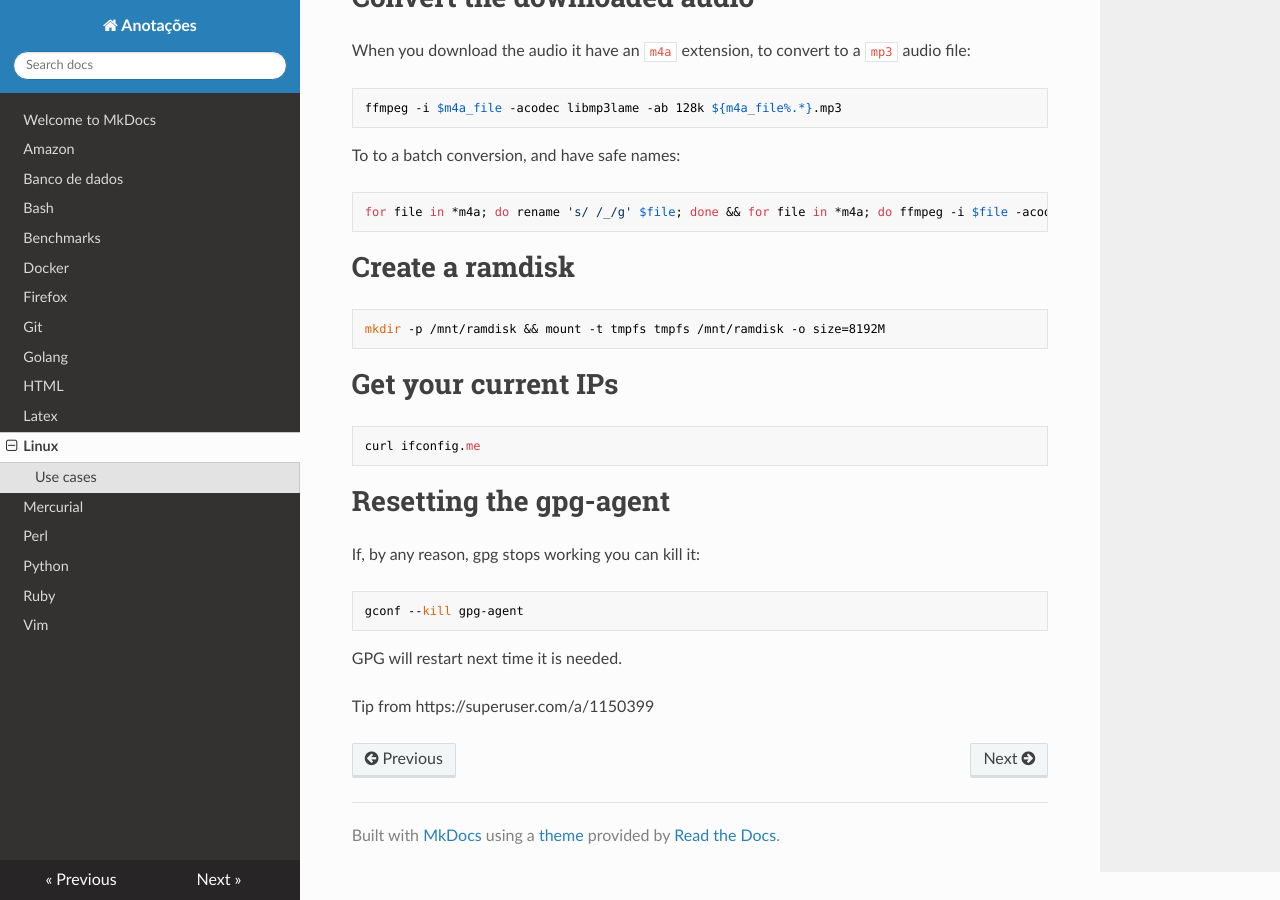
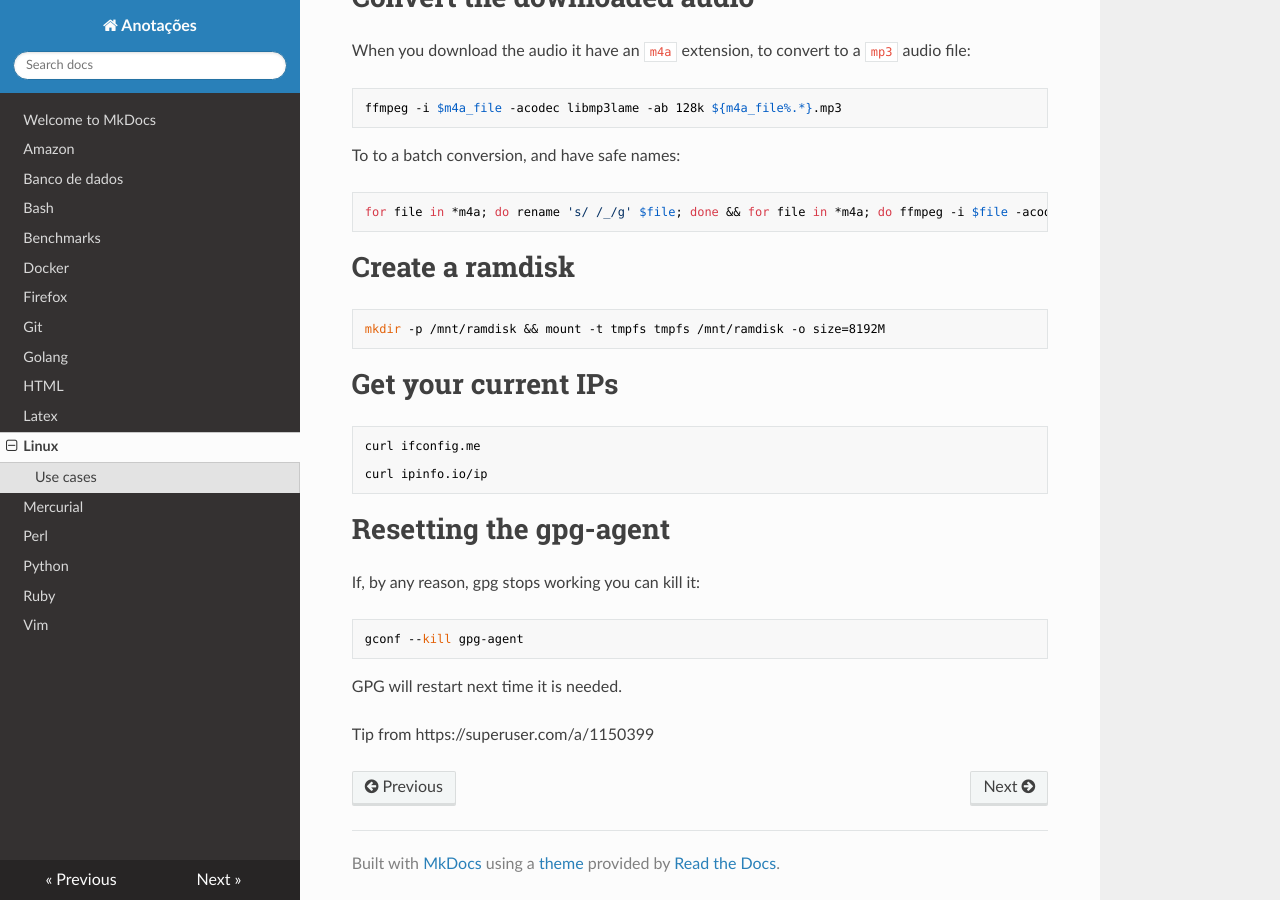
Before and after one commit to hposca/useful_notes, an MkDocs documentation site: the page built from docs/linux.md, in a window 1280 px wide and 900 px high, scrolled down 27452 px. Built offline with MkDocs 1.6.1, drawn with Linux system fonts in a browser that asks for light colours; nearby versions of some CDN libraries; old or Windows-style settings are respelled for this version of MkDocs.

Commit message:
Another method to fetch current IP

```diff
--- a/docs/linux.md
+++ b/docs/linux.md
@@ -1218,6 +1218,8 @@ To to a batch conversion, and have safe names:
 
     curl ifconfig.me
 
+    curl ipinfo.io/ip
+
 # Resetting the gpg-agent
 
 If, by any reason, gpg stops working you can kill it:
```
